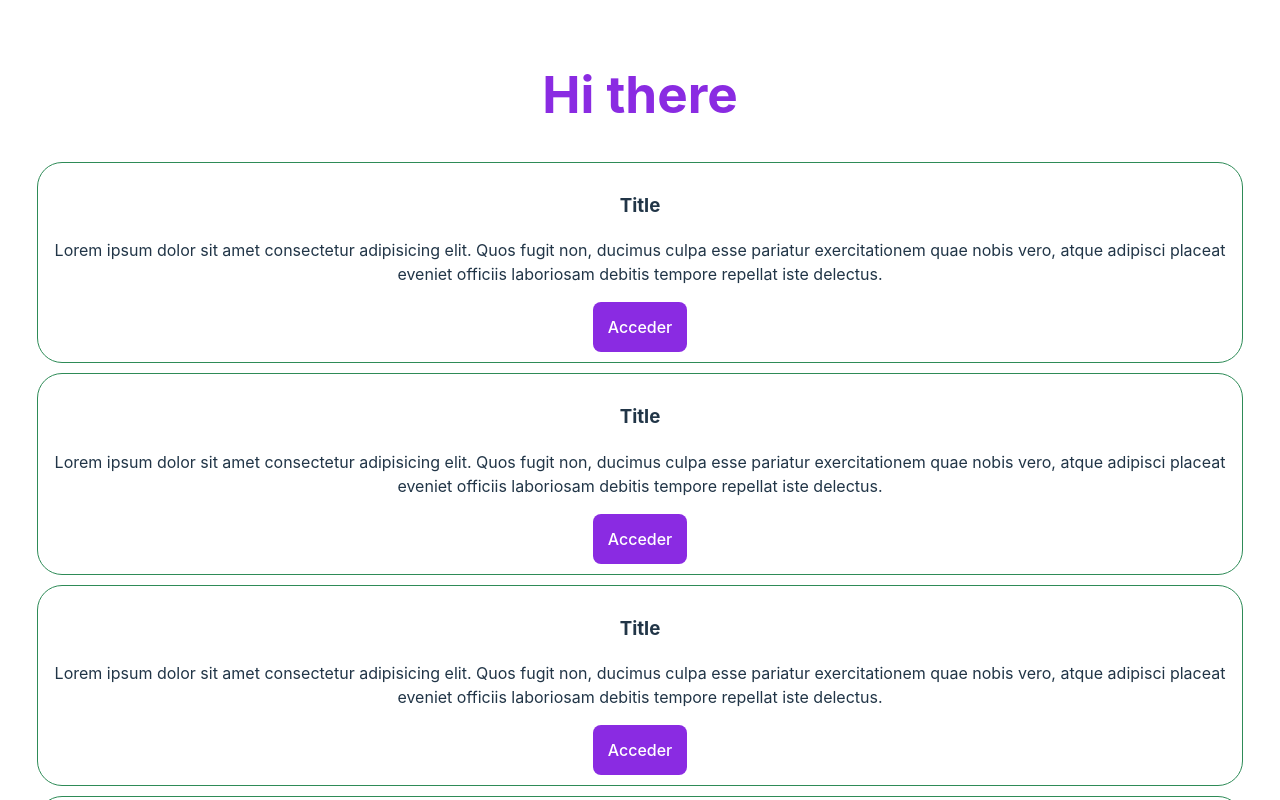
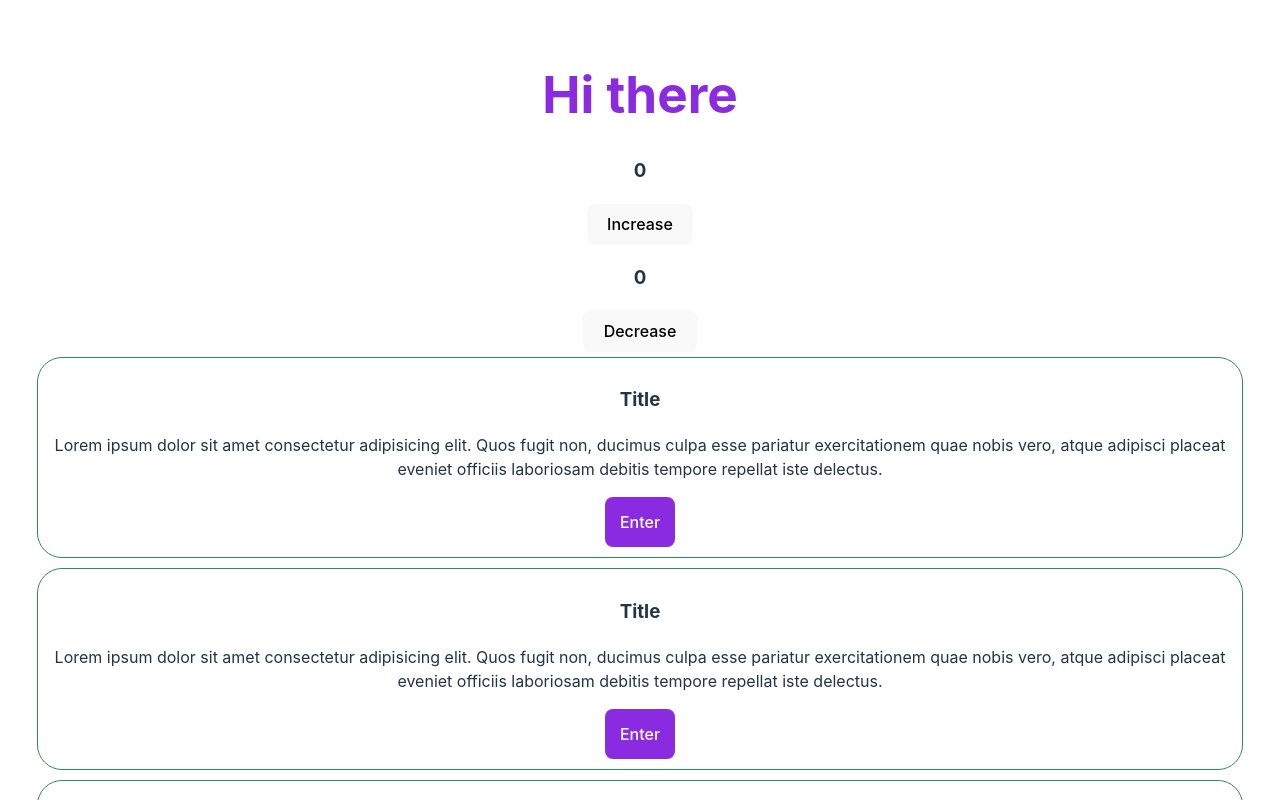
Before and after one commit to alvaroariasrivero/vue-course, a Vue app: page / in a window 1280 px wide. Shown: the top 800 px of the page. Built offline with nearby package versions, Linux system fonts and the light colour scheme.

Commit message:
add increase and decrease button

```diff
--- a/src/App.vue
+++ b/src/App.vue
@@ -1,9 +1,13 @@
 <script setup>
   import PostContainer from './components/PostContainer.vue';
+  import CounterOption from './components/CounterOption.vue';
+  import CounterComposition from './components/CounterComposition.vue';
 </script>
 
 <template>
   <h1>Hi there</h1>
+  <CounterOption />
+  <CounterComposition />
   <PostContainer />
 </template>
 
--- /dev/null
+++ b/src/components/CounterComposition.vue
@@ -0,0 +1,18 @@
+<script>
+import { defineComponent, ref } from 'vue';
+    export default defineComponent({
+        name: 'CounterComposition',
+        setup(){
+            let counter = ref(0);
+            const lessCounter = () => {
+                counter.value--
+            }
+            return {counter, lessCounter}
+        }
+    });
+</script>
+
+<template>
+    <h3>{{ counter }}</h3>
+    <button @click="lessCounter">Decrease</button>
+</template>
--- /dev/null
+++ b/src/components/CounterOption.vue
@@ -0,0 +1,24 @@
+<script>
+    import { defineComponent } from 'vue';
+    export default defineComponent({
+        name: 'CounterOption',
+        data() {
+            let counter = 0;
+            return {counter}
+        },
+        methods: {
+            addCounter(){
+                this.counter++
+            }
+        }
+    });
+</script>
+
+<template>
+    <h3>{{ counter }}</h3>
+    <button @click="addCounter" >Increase</button>
+</template>
+
+<style scoped>
+
+</style>
--- a/src/components/PostButton.vue
+++ b/src/components/PostButton.vue
@@ -3,7 +3,7 @@
 </script>
 
 <template>
-    <button class="post-btn">Acceder</button>
+    <button class="post-btn">Enter</button>
 </template>
 
 <style scoped>
```
